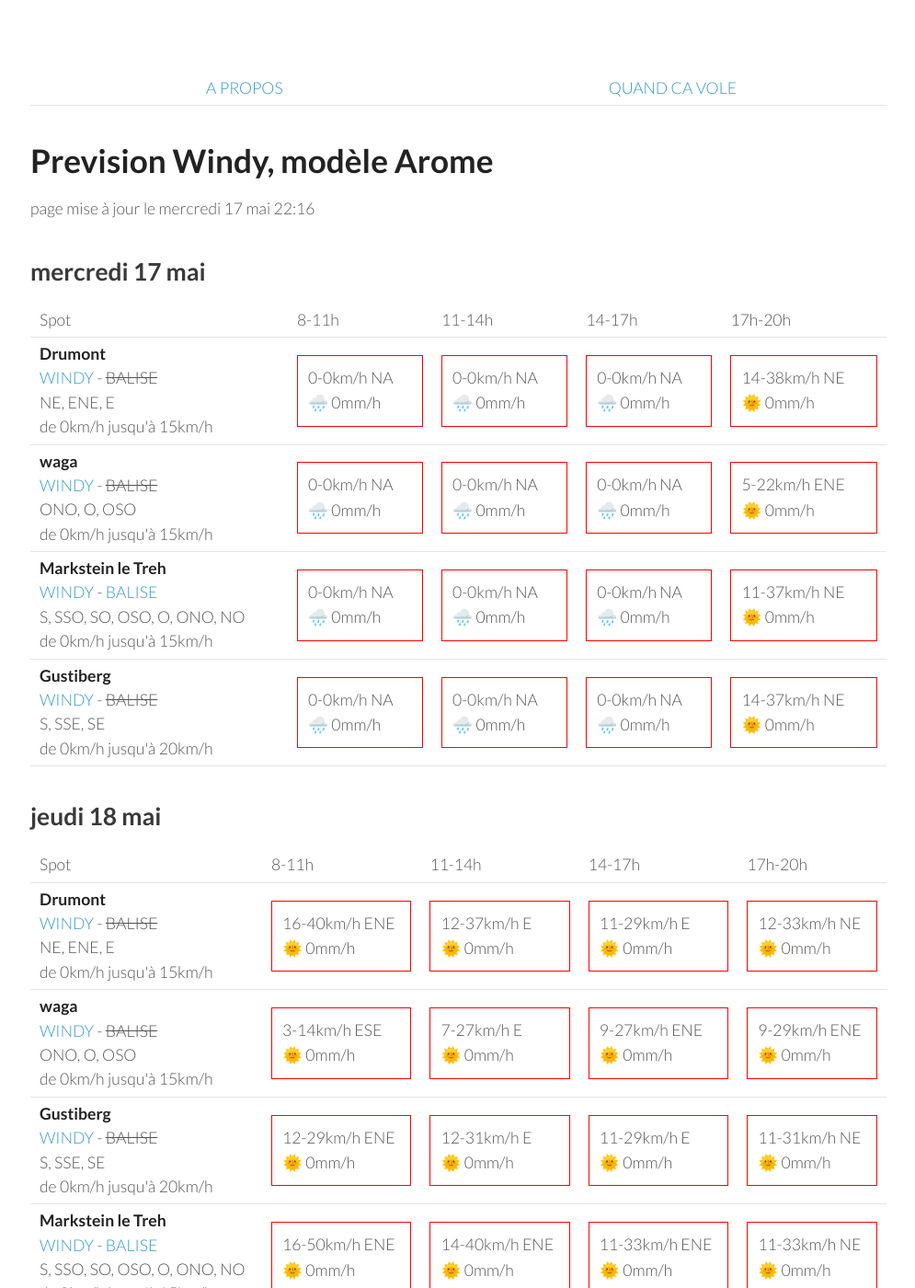
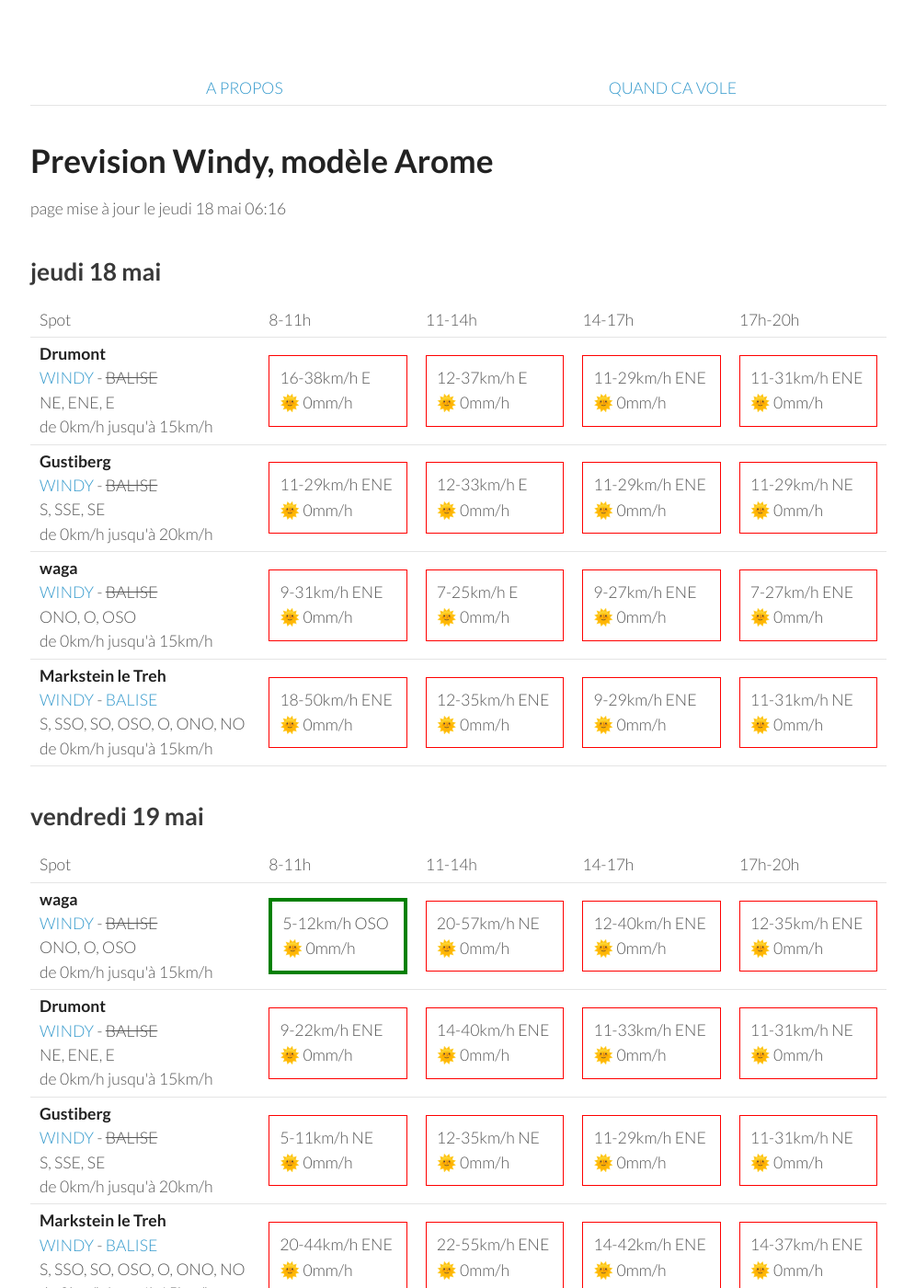
Before and after one commit to parapente-dans-le-nord/parapente-dans-le-nord.github.io, a Jekyll site: the page built from vosges.markdown, in a window 1280 px wide and 1400 px high. Shown: the whole window at 92% size, without its empty margins (25-1020 px from the left). Built offline with Jekyll 4.4.1, drawn with Linux system fonts in a browser that asks for light colours; some of the changed text lies outside the part shown.

Commit message:
update index.markdown

```diff
--- a/vosges.markdown
+++ b/vosges.markdown
@@ -7,60 +7,8 @@ title:  "Tous les spots"
 {: .links}
 
 # Prevision Windy, modèle Arome
-page mise à jour le mercredi 17 mai 22:16
+page mise à jour le jeudi 18 mai 06:16
 
-## mercredi 17 mai
-
-{::nomarkdown}
-<table>
-  <tbody>
-    <tr>
-      <td>Spot</td>
-      <td>8-11h</td>
-      <td>11-14h</td>
-      <td>14-17h</td>
-      <td>17h-20h</td>
-    </tr>
-<tr>
-        <td><strong>Drumont</strong><br><a href="https://windy.com/47.898/6.919?47.687,6.919,9,m:eYYagmG">WINDY</a> - <span class="no-balise"> BALISE </span><br> <span class="vent-favorable">NE, ENE, E</span><br><span class="force-vent">de 0km/h jusqu'à 15km/h</span> </td>
-
-            <td><div class="not-flyable"><p>0-0km/h NA</p><p>🌧️ 0mm/h</p></div></td>
-            <td><div class="not-flyable"><p>0-0km/h NA</p><p>🌧️ 0mm/h</p></div></td>
-            <td><div class="not-flyable"><p>0-0km/h NA</p><p>🌧️ 0mm/h</p></div></td>
-            <td><div class="not-flyable"><p>14-38km/h NE</p><p>🌞 0mm/h</p></div></td>
-
-    </tr>
-<tr>
-        <td><strong>waga</strong><br><a href="https://windy.com/47.903/6.996?47.900,6.983,15">WINDY</a> - <span class="no-balise"> BALISE </span><br> <span class="vent-favorable">ONO, O, OSO</span><br><span class="force-vent">de 0km/h jusqu'à 15km/h</span> </td>
-
-            <td><div class="not-flyable"><p>0-0km/h NA</p><p>🌧️ 0mm/h</p></div></td>
-            <td><div class="not-flyable"><p>0-0km/h NA</p><p>🌧️ 0mm/h</p></div></td>
-            <td><div class="not-flyable"><p>0-0km/h NA</p><p>🌧️ 0mm/h</p></div></td>
-            <td><div class="not-flyable"><p>5-22km/h ENE</p><p>🌞 0mm/h</p></div></td>
-
-    </tr>
-<tr>
-        <td><strong>Markstein le Treh</strong><br><a href="https://windy.com/47.926/7.012?47.505,7.012,8,m:eY1agmQ">WINDY</a> - <span class=""><a href="http://www.balisemeteo.com/balise.php?idBalise=136">BALISE</a> </span><br> <span class="vent-favorable">S, SSO, SO, OSO, O, ONO, NO</span><br><span class="force-vent">de 0km/h jusqu'à 15km/h</span> </td>
-
-            <td><div class="not-flyable"><p>0-0km/h NA</p><p>🌧️ 0mm/h</p></div></td>
-            <td><div class="not-flyable"><p>0-0km/h NA</p><p>🌧️ 0mm/h</p></div></td>
-            <td><div class="not-flyable"><p>0-0km/h NA</p><p>🌧️ 0mm/h</p></div></td>
-            <td><div class="not-flyable"><p>11-37km/h NE</p><p>🌞 0mm/h</p></div></td>
-
-    </tr>
-<tr>
-        <td><strong>Gustiberg</strong><br><a href="https://windy.com/47.894/6.934?47.891,6.934,15,m:eYYagmI">WINDY</a> - <span class="no-balise"> BALISE </span><br> <span class="vent-favorable">S, SSE, SE</span><br><span class="force-vent">de 0km/h jusqu'à 20km/h</span> </td>
-
-            <td><div class="not-flyable"><p>0-0km/h NA</p><p>🌧️ 0mm/h</p></div></td>
-            <td><div class="not-flyable"><p>0-0km/h NA</p><p>🌧️ 0mm/h</p></div></td>
-            <td><div class="not-flyable"><p>0-0km/h NA</p><p>🌧️ 0mm/h</p></div></td>
-            <td><div class="not-flyable"><p>14-37km/h NE</p><p>🌞 0mm/h</p></div></td>
-
-    </tr>
-
-</tbody>
-</table>
-{:/}
 ## jeudi 18 mai
 
 {::nomarkdown}
@@ -76,40 +24,40 @@ page mise à jour le mercredi 17 mai 22:16
 <tr>
         <td><strong>Drumont</strong><br><a href="https://windy.com/47.898/6.919?47.687,6.919,9,m:eYYagmG">WINDY</a> - <span class="no-balise"> BALISE </span><br> <span class="vent-favorable">NE, ENE, E</span><br><span class="force-vent">de 0km/h jusqu'à 15km/h</span> </td>
 
-            <td><div class="not-flyable"><p>16-40km/h ENE</p><p>🌞 0mm/h</p></div></td>
+            <td><div class="not-flyable"><p>16-38km/h E</p><p>🌞 0mm/h</p></div></td>
             <td><div class="not-flyable"><p>12-37km/h E</p><p>🌞 0mm/h</p></div></td>
-            <td><div class="not-flyable"><p>11-29km/h E</p><p>🌞 0mm/h</p></div></td>
-            <td><div class="not-flyable"><p>12-33km/h NE</p><p>🌞 0mm/h</p></div></td>
+            <td><div class="not-flyable"><p>11-29km/h ENE</p><p>🌞 0mm/h</p></div></td>
+            <td><div class="not-flyable"><p>11-31km/h ENE</p><p>🌞 0mm/h</p></div></td>
+
+
+    </tr>
+<tr>
+        <td><strong>Gustiberg</strong><br><a href="https://windy.com/47.894/6.934?47.891,6.934,15,m:eYYagmI">WINDY</a> - <span class="no-balise"> BALISE </span><br> <span class="vent-favorable">S, SSE, SE</span><br><span class="force-vent">de 0km/h jusqu'à 20km/h</span> </td>
+
+            <td><div class="not-flyable"><p>11-29km/h ENE</p><p>🌞 0mm/h</p></div></td>
+            <td><div class="not-flyable"><p>12-33km/h E</p><p>🌞 0mm/h</p></div></td>
+            <td><div class="not-flyable"><p>11-29km/h ENE</p><p>🌞 0mm/h</p></div></td>
+            <td><div class="not-flyable"><p>11-29km/h NE</p><p>🌞 0mm/h</p></div></td>
 
 
     </tr>
 <tr>
         <td><strong>waga</strong><br><a href="https://windy.com/47.903/6.996?47.900,6.983,15">WINDY</a> - <span class="no-balise"> BALISE </span><br> <span class="vent-favorable">ONO, O, OSO</span><br><span class="force-vent">de 0km/h jusqu'à 15km/h</span> </td>
 
-            <td><div class="not-flyable"><p>3-14km/h ESE</p><p>🌞 0mm/h</p></div></td>
-            <td><div class="not-flyable"><p>7-27km/h E</p><p>🌞 0mm/h</p></div></td>
+            <td><div class="not-flyable"><p>9-31km/h ENE</p><p>🌞 0mm/h</p></div></td>
+            <td><div class="not-flyable"><p>7-25km/h E</p><p>🌞 0mm/h</p></div></td>
             <td><div class="not-flyable"><p>9-27km/h ENE</p><p>🌞 0mm/h</p></div></td>
-            <td><div class="not-flyable"><p>9-29km/h ENE</p><p>🌞 0mm/h</p></div></td>
-
-
-    </tr>
-<tr>
-        <td><strong>Gustiberg</strong><br><a href="https://windy.com/47.894/6.934?47.891,6.934,15,m:eYYagmI">WINDY</a> - <span class="no-balise"> BALISE </span><br> <span class="vent-favorable">S, SSE, SE</span><br><span class="force-vent">de 0km/h jusqu'à 20km/h</span> </td>
-
-            <td><div class="not-flyable"><p>12-29km/h ENE</p><p>🌞 0mm/h</p></div></td>
-            <td><div class="not-flyable"><p>12-31km/h E</p><p>🌞 0mm/h</p></div></td>
-            <td><div class="not-flyable"><p>11-29km/h E</p><p>🌞 0mm/h</p></div></td>
-            <td><div class="not-flyable"><p>11-31km/h NE</p><p>🌞 0mm/h</p></div></td>
+            <td><div class="not-flyable"><p>7-27km/h ENE</p><p>🌞 0mm/h</p></div></td>
 
 
     </tr>
 <tr>
         <td><strong>Markstein le Treh</strong><br><a href="https://windy.com/47.926/7.012?47.505,7.012,8,m:eY1agmQ">WINDY</a> - <span class=""><a href="http://www.balisemeteo.com/balise.php?idBalise=136">BALISE</a> </span><br> <span class="vent-favorable">S, SSO, SO, OSO, O, ONO, NO</span><br><span class="force-vent">de 0km/h jusqu'à 15km/h</span> </td>
 
-            <td><div class="not-flyable"><p>16-50km/h ENE</p><p>🌞 0mm/h</p></div></td>
-            <td><div class="not-flyable"><p>14-40km/h ENE</p><p>🌞 0mm/h</p></div></td>
-            <td><div class="not-flyable"><p>11-33km/h ENE</p><p>🌞 0mm/h</p></div></td>
-            <td><div class="not-flyable"><p>11-33km/h NE</p><p>🌞 0mm/h</p></div></td>
+            <td><div class="not-flyable"><p>18-50km/h ENE</p><p>🌞 0mm/h</p></div></td>
+            <td><div class="not-flyable"><p>12-35km/h ENE</p><p>🌞 0mm/h</p></div></td>
+            <td><div class="not-flyable"><p>9-29km/h ENE</p><p>🌞 0mm/h</p></div></td>
+            <td><div class="not-flyable"><p>11-31km/h NE</p><p>🌞 0mm/h</p></div></td>
 
 
     </tr>
@@ -130,42 +78,42 @@ page mise à jour le mercredi 17 mai 22:16
       <td>17h-20h</td>
     </tr>
 <tr>
-        <td><strong>Drumont</strong><br><a href="https://windy.com/47.898/6.919?47.687,6.919,9,m:eYYagmG">WINDY</a> - <span class="no-balise"> BALISE </span><br> <span class="vent-favorable">NE, ENE, E</span><br><span class="force-vent">de 0km/h jusqu'à 15km/h</span> </td>
+        <td><strong>waga</strong><br><a href="https://windy.com/47.903/6.996?47.900,6.983,15">WINDY</a> - <span class="no-balise"> BALISE </span><br> <span class="vent-favorable">ONO, O, OSO</span><br><span class="force-vent">de 0km/h jusqu'à 15km/h</span> </td>
 
-            <td><div class="not-flyable"><p>11-25km/h ENE</p><p>🌞 0mm/h</p></div></td>
-            <td><div class="not-flyable"><p>14-42km/h ENE</p><p>🌞 0mm/h</p></div></td>
-            <td><div class="not-flyable"><p>12-44km/h NE</p><p>🌞 0mm/h</p></div></td>
-            <td><div class="not-flyable"><p>16-42km/h NE</p><p>🌞 0mm/h</p></div></td>
+            <td><div class="flyable"><p>5-12km/h OSO</p><p>🌞 0mm/h</p></div></td>
+            <td><div class="not-flyable"><p>20-57km/h NE</p><p>🌞 0mm/h</p></div></td>
+            <td><div class="not-flyable"><p>12-40km/h ENE</p><p>🌞 0mm/h</p></div></td>
+            <td><div class="not-flyable"><p>12-35km/h ENE</p><p>🌞 0mm/h</p></div></td>
 
 
     </tr>
 <tr>
-        <td><strong>waga</strong><br><a href="https://windy.com/47.903/6.996?47.900,6.983,15">WINDY</a> - <span class="no-balise"> BALISE </span><br> <span class="vent-favorable">ONO, O, OSO</span><br><span class="force-vent">de 0km/h jusqu'à 15km/h</span> </td>
+        <td><strong>Drumont</strong><br><a href="https://windy.com/47.898/6.919?47.687,6.919,9,m:eYYagmG">WINDY</a> - <span class="no-balise"> BALISE </span><br> <span class="vent-favorable">NE, ENE, E</span><br><span class="force-vent">de 0km/h jusqu'à 15km/h</span> </td>
 
-            <td><div class="not-flyable"><p>3-14km/h SO</p><p>🌞 0mm/h</p></div></td>
-            <td><div class="not-flyable"><p>16-48km/h ENE</p><p>🌞 0mm/h</p></div></td>
-            <td><div class="not-flyable"><p>14-50km/h NE</p><p>🌞 0mm/h</p></div></td>
-            <td><div class="not-flyable"><p>16-46km/h NE</p><p>🌞 0mm/h</p></div></td>
+            <td><div class="not-flyable"><p>9-22km/h ENE</p><p>🌞 0mm/h</p></div></td>
+            <td><div class="not-flyable"><p>14-40km/h ENE</p><p>🌞 0mm/h</p></div></td>
+            <td><div class="not-flyable"><p>11-33km/h ENE</p><p>🌞 0mm/h</p></div></td>
+            <td><div class="not-flyable"><p>11-31km/h NE</p><p>🌞 0mm/h</p></div></td>
 
 
     </tr>
 <tr>
         <td><strong>Gustiberg</strong><br><a href="https://windy.com/47.894/6.934?47.891,6.934,15,m:eYYagmI">WINDY</a> - <span class="no-balise"> BALISE </span><br> <span class="vent-favorable">S, SSE, SE</span><br><span class="force-vent">de 0km/h jusqu'à 20km/h</span> </td>
 
-            <td><div class="not-flyable"><p>7-16km/h NE</p><p>🌞 0mm/h</p></div></td>
-            <td><div class="not-flyable"><p>14-42km/h ENE</p><p>🌞 0mm/h</p></div></td>
-            <td><div class="not-flyable"><p>12-44km/h NE</p><p>🌞 0mm/h</p></div></td>
-            <td><div class="not-flyable"><p>16-42km/h NE</p><p>🌞 0mm/h</p></div></td>
+            <td><div class="not-flyable"><p>5-11km/h NE</p><p>🌞 0mm/h</p></div></td>
+            <td><div class="not-flyable"><p>12-35km/h NE</p><p>🌞 0mm/h</p></div></td>
+            <td><div class="not-flyable"><p>11-29km/h ENE</p><p>🌞 0mm/h</p></div></td>
+            <td><div class="not-flyable"><p>11-31km/h NE</p><p>🌞 0mm/h</p></div></td>
 
 
     </tr>
 <tr>
         <td><strong>Markstein le Treh</strong><br><a href="https://windy.com/47.926/7.012?47.505,7.012,8,m:eY1agmQ">WINDY</a> - <span class=""><a href="http://www.balisemeteo.com/balise.php?idBalise=136">BALISE</a> </span><br> <span class="vent-favorable">S, SSO, SO, OSO, O, ONO, NO</span><br><span class="force-vent">de 0km/h jusqu'à 15km/h</span> </td>
 
-            <td><div class="not-flyable"><p>22-51km/h ENE</p><p>🌞 0mm/h</p></div></td>
-            <td><div class="not-flyable"><p>16-48km/h ENE</p><p>🌞 0mm/h</p></div></td>
-            <td><div class="not-flyable"><p>14-50km/h NE</p><p>🌞 0mm/h</p></div></td>
-            <td><div class="not-flyable"><p>16-46km/h NE</p><p>🌞 0mm/h</p></div></td>
+            <td><div class="not-flyable"><p>20-44km/h ENE</p><p>🌞 0mm/h</p></div></td>
+            <td><div class="not-flyable"><p>22-55km/h ENE</p><p>🌞 0mm/h</p></div></td>
+            <td><div class="not-flyable"><p>14-42km/h ENE</p><p>🌞 0mm/h</p></div></td>
+            <td><div class="not-flyable"><p>14-37km/h ENE</p><p>🌞 0mm/h</p></div></td>
 
 
     </tr>
@@ -188,9 +136,9 @@ page mise à jour le mercredi 17 mai 22:16
 <tr>
         <td><strong>Drumont</strong><br><a href="https://windy.com/47.898/6.919?47.687,6.919,9,m:eYYagmG">WINDY</a> - <span class="no-balise"> BALISE </span><br> <span class="vent-favorable">NE, ENE, E</span><br><span class="force-vent">de 0km/h jusqu'à 15km/h</span> </td>
 
-            <td><div class="not-flyable"><p>16-48km/h ENE</p><p>🌞 0mm/h</p></div></td>
-            <td><div class="not-flyable"><p>18-48km/h ENE</p><p>🌞 0mm/h</p></div></td>
-            <td><div class="not-flyable"><p>16-44km/h ENE</p><p>🌞 0mm/h</p></div></td>
+            <td><div class="not-flyable"><p>12-37km/h ENE</p><p>🌞 0mm/h</p></div></td>
+            <td><div class="not-flyable"><p>16-42km/h ENE</p><p>🌞 0mm/h</p></div></td>
+            <td><div class="not-flyable"><p>16-40km/h ENE</p><p>🌞 0mm/h</p></div></td>
             <td><div class="not-flyable"><p>16-42km/h ENE</p><p>🌞 0mm/h</p></div></td>
 
 
@@ -198,9 +146,9 @@ page mise à jour le mercredi 17 mai 22:16
 <tr>
         <td><strong>Markstein le Treh</strong><br><a href="https://windy.com/47.926/7.012?47.505,7.012,8,m:eY1agmQ">WINDY</a> - <span class=""><a href="http://www.balisemeteo.com/balise.php?idBalise=136">BALISE</a> </span><br> <span class="vent-favorable">S, SSO, SO, OSO, O, ONO, NO</span><br><span class="force-vent">de 0km/h jusqu'à 15km/h</span> </td>
 
-            <td><div class="not-flyable"><p>16-53km/h ENE</p><p>🌞 0mm/h</p></div></td>
-            <td><div class="not-flyable"><p>18-55km/h ENE</p><p>🌞 0mm/h</p></div></td>
-            <td><div class="not-flyable"><p>18-50km/h NE</p><p>🌞 0mm/h</p></div></td>
+            <td><div class="not-flyable"><p>14-42km/h NE</p><p>🌞 0mm/h</p></div></td>
+            <td><div class="not-flyable"><p>16-48km/h ENE</p><p>🌞 0mm/h</p></div></td>
+            <td><div class="not-flyable"><p>16-46km/h ENE</p><p>🌞 0mm/h</p></div></td>
             <td><div class="not-flyable"><p>16-48km/h NE</p><p>🌞 0mm/h</p></div></td>
 
 
@@ -208,19 +156,19 @@ page mise à jour le mercredi 17 mai 22:16
 <tr>
         <td><strong>waga</strong><br><a href="https://windy.com/47.903/6.996?47.900,6.983,15">WINDY</a> - <span class="no-balise"> BALISE </span><br> <span class="vent-favorable">ONO, O, OSO</span><br><span class="force-vent">de 0km/h jusqu'à 15km/h</span> </td>
 
-            <td><div class="not-flyable"><p>16-53km/h ENE</p><p>🌞 0mm/h</p></div></td>
-            <td><div class="not-flyable"><p>18-55km/h ENE</p><p>🌞 0mm/h</p></div></td>
-            <td><div class="not-flyable"><p>16-50km/h NE</p><p>🌞 0mm/h</p></div></td>
-            <td><div class="not-flyable"><p>16-46km/h NE</p><p>🌞 0mm/h</p></div></td>
+            <td><div class="not-flyable"><p>14-42km/h NE</p><p>🌞 0mm/h</p></div></td>
+            <td><div class="not-flyable"><p>16-48km/h ENE</p><p>🌞 0mm/h</p></div></td>
+            <td><div class="not-flyable"><p>16-46km/h ENE</p><p>🌞 0mm/h</p></div></td>
+            <td><div class="not-flyable"><p>16-48km/h ENE</p><p>🌞 0mm/h</p></div></td>
 
 
     </tr>
 <tr>
         <td><strong>Gustiberg</strong><br><a href="https://windy.com/47.894/6.934?47.891,6.934,15,m:eYYagmI">WINDY</a> - <span class="no-balise"> BALISE </span><br> <span class="vent-favorable">S, SSE, SE</span><br><span class="force-vent">de 0km/h jusqu'à 20km/h</span> </td>
 
-            <td><div class="not-flyable"><p>16-48km/h ENE</p><p>🌞 0mm/h</p></div></td>
-            <td><div class="not-flyable"><p>18-50km/h ENE</p><p>🌞 0mm/h</p></div></td>
-            <td><div class="not-flyable"><p>16-46km/h ENE</p><p>🌞 0mm/h</p></div></td>
+            <td><div class="not-flyable"><p>12-38km/h ENE</p><p>🌞 0mm/h</p></div></td>
+            <td><div class="not-flyable"><p>16-42km/h ENE</p><p>🌞 0mm/h</p></div></td>
+            <td><div class="not-flyable"><p>16-42km/h ENE</p><p>🌞 0mm/h</p></div></td>
             <td><div class="not-flyable"><p>16-42km/h ENE</p><p>🌞 0mm/h</p></div></td>
 
 
@@ -244,8 +192,8 @@ page mise à jour le mercredi 17 mai 22:16
 <tr>
         <td><strong>Drumont</strong><br><a href="https://windy.com/47.898/6.919?47.687,6.919,9,m:eYYagmG">WINDY</a> - <span class="no-balise"> BALISE </span><br> <span class="vent-favorable">NE, ENE, E</span><br><span class="force-vent">de 0km/h jusqu'à 15km/h</span> </td>
 
-            <td><div class="not-flyable"><p>5-18km/h NE</p><p>🌞 0mm/h</p></div></td>
-            <td><div class="not-flyable"><p>5-24km/h ESE</p><p>🌞 0mm/h</p></div></td>
+            <td><div class="not-flyable"><p>5-20km/h ENE</p><p>🌞 0mm/h</p></div></td>
+            <td><div class="not-flyable"><p>7-20km/h E</p><p>🌞 0mm/h</p></div></td>
             <td><div class="not-flyable"><p>5-24km/h ESE</p><p>🌞 0mm/h</p></div></td>
             <td><div class="not-flyable"><p>9-27km/h ESE</p><p>🌞 0mm/h</p></div></td>
 
@@ -254,8 +202,8 @@ page mise à jour le mercredi 17 mai 22:16
 <tr>
         <td><strong>Gustiberg</strong><br><a href="https://windy.com/47.894/6.934?47.891,6.934,15,m:eYYagmI">WINDY</a> - <span class="no-balise"> BALISE </span><br> <span class="vent-favorable">S, SSE, SE</span><br><span class="force-vent">de 0km/h jusqu'à 20km/h</span> </td>
 
-            <td><div class="not-flyable"><p>5-18km/h NE</p><p>🌞 0mm/h</p></div></td>
-            <td><div class="not-flyable"><p>5-24km/h E</p><p>🌞 0mm/h</p></div></td>
+            <td><div class="not-flyable"><p>5-20km/h ENE</p><p>🌞 0mm/h</p></div></td>
+            <td><div class="not-flyable"><p>7-22km/h E</p><p>🌞 0mm/h</p></div></td>
             <td><div class="not-flyable"><p>7-24km/h ESE</p><p>🌞 0mm/h</p></div></td>
             <td><div class="not-flyable"><p>9-27km/h ESE</p><p>🌞 0mm/h</p></div></td>
 
@@ -264,8 +212,8 @@ page mise à jour le mercredi 17 mai 22:16
 <tr>
         <td><strong>Markstein le Treh</strong><br><a href="https://windy.com/47.926/7.012?47.505,7.012,8,m:eY1agmQ">WINDY</a> - <span class=""><a href="http://www.balisemeteo.com/balise.php?idBalise=136">BALISE</a> </span><br> <span class="vent-favorable">S, SSO, SO, OSO, O, ONO, NO</span><br><span class="force-vent">de 0km/h jusqu'à 15km/h</span> </td>
 
-            <td><div class="not-flyable"><p>5-22km/h NE</p><p>🌞 0mm/h</p></div></td>
-            <td><div class="not-flyable"><p>7-24km/h E</p><p>🌞 0mm/h</p></div></td>
+            <td><div class="not-flyable"><p>5-24km/h NE</p><p>🌞 0mm/h</p></div></td>
+            <td><div class="not-flyable"><p>7-24km/h ENE</p><p>🌞 0mm/h</p></div></td>
             <td><div class="not-flyable"><p>7-25km/h ESE</p><p>🌞 0mm/h</p></div></td>
             <td><div class="not-flyable"><p>11-31km/h ESE</p><p>🌧 0.3mm/h</p></div></td>
 
```
